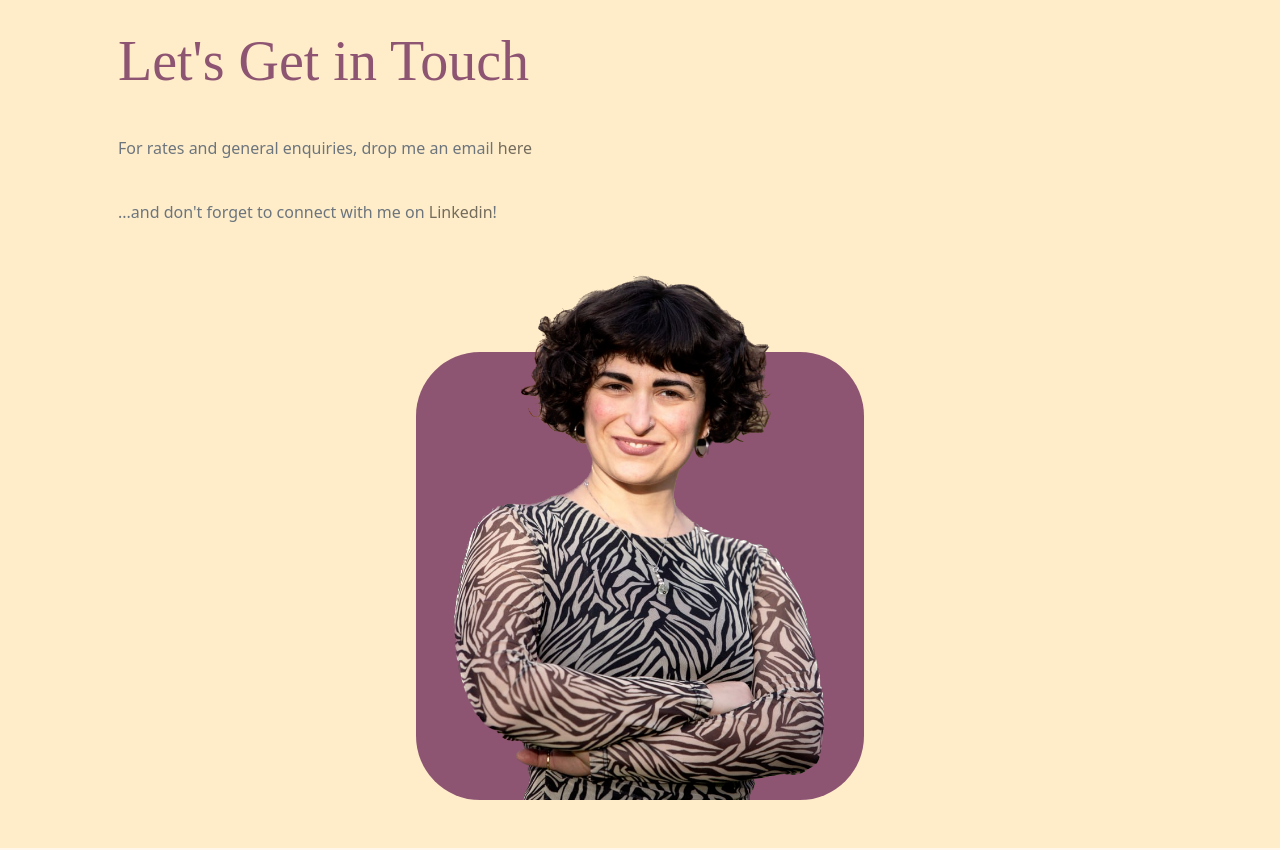
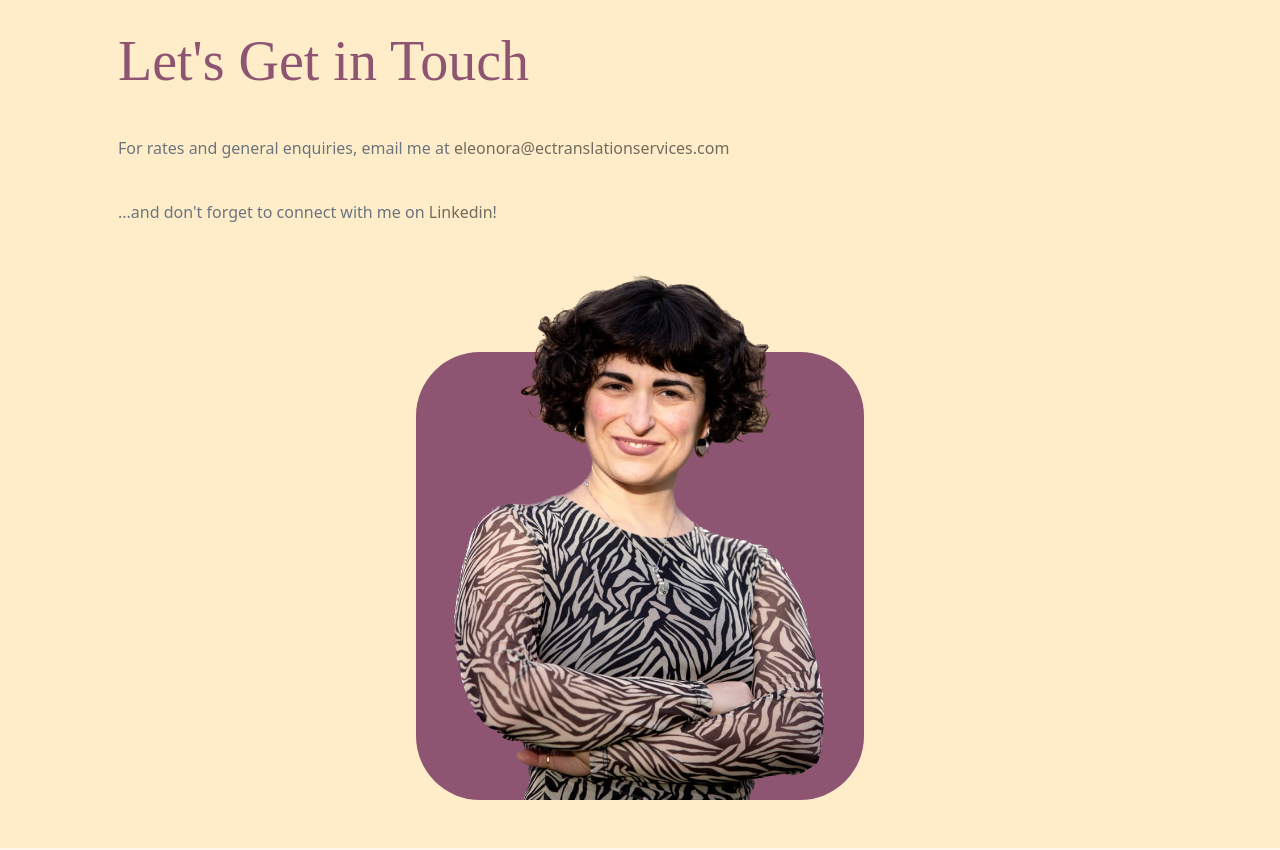
Before and after one commit to KitLavis/elo-corrias, a plain HTML site: page index.html in a window 1280 px wide. Shown: the part 2840-3690 px from the top of the page. Drawn offline with nearby package versions, Linux system fonts and the light colour scheme.

Commit message:
Email updated

```diff
--- a/css/styles.css
+++ b/css/styles.css
@@ -309,7 +309,7 @@ footer img {
 
 }
 
-div > div > div > ul.testimonial-list {
+div > .col-md-6 > .p-3 > ul.testimonial-list {
   list-style: none;
   padding-inline-start: none;
 }
--- a/index.html
+++ b/index.html
@@ -292,7 +292,8 @@
                             <h1 class="display-4 mb-3 f-pt-serif"><span class="d-inline m-haze-header">Let's Get in
                                     Touch</span></h1>
                             <br>
-                            <p class="text-muted">For rates and general enquiries, drop me an email <a href="mailto:eleonora@ectranslationservices.com" target="_blank">here</a></p>
+                            <p class="text-muted d-sm-none">For rates and general enquiries, drop me an email <a href="mailto:eleonora@ectranslationservices.com" target="_blank">here</a></p>
+                            <p class="text-muted d-none d-sm-block">For rates and general enquiries, email me at <a href="mailto:eleonora@ectranslationservices.com" target="_blank">eleonora@ectranslationservices.com</a></p>
                             <br>
                             <p class="text-muted">...and don't forget to connect with me on <a
                                     href="https://www.linkedin.com/in/eleonora-corrias-german-english-italian-translations/"
```
